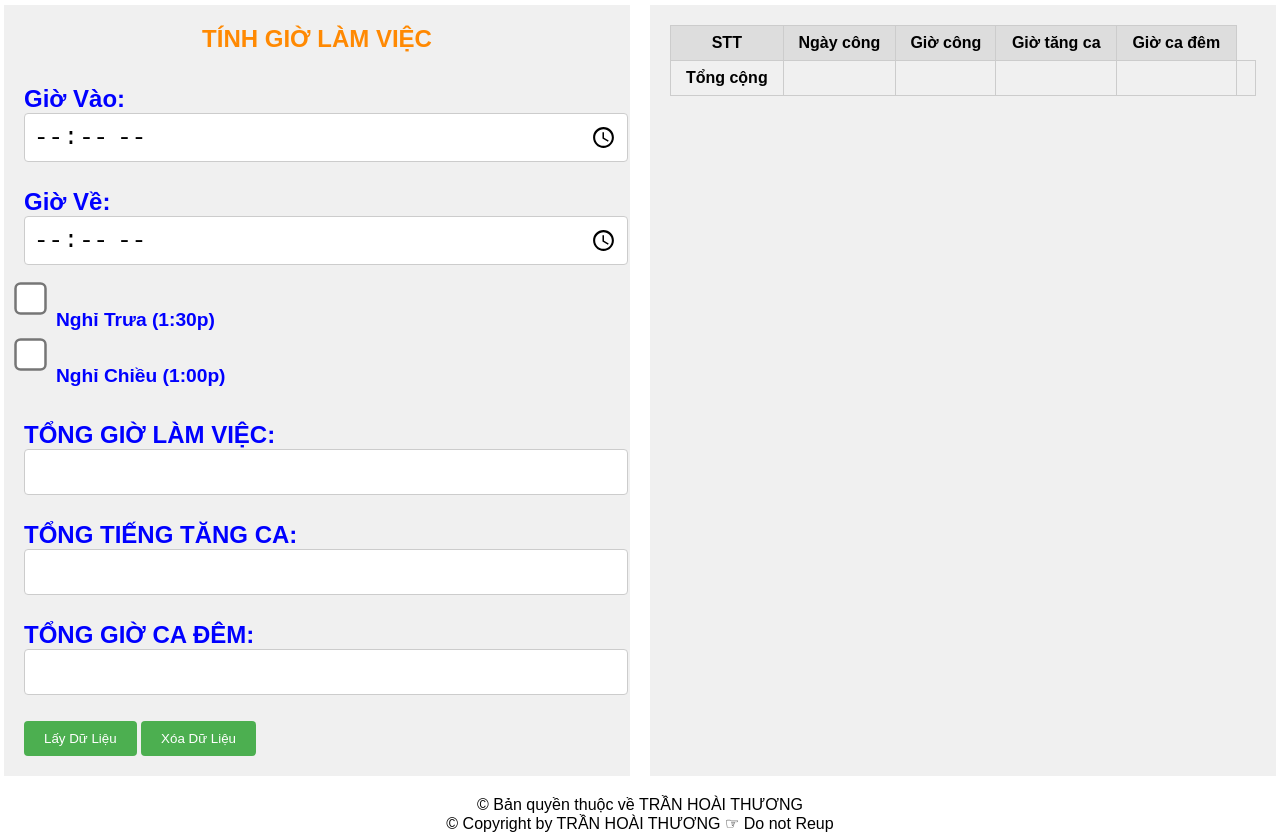
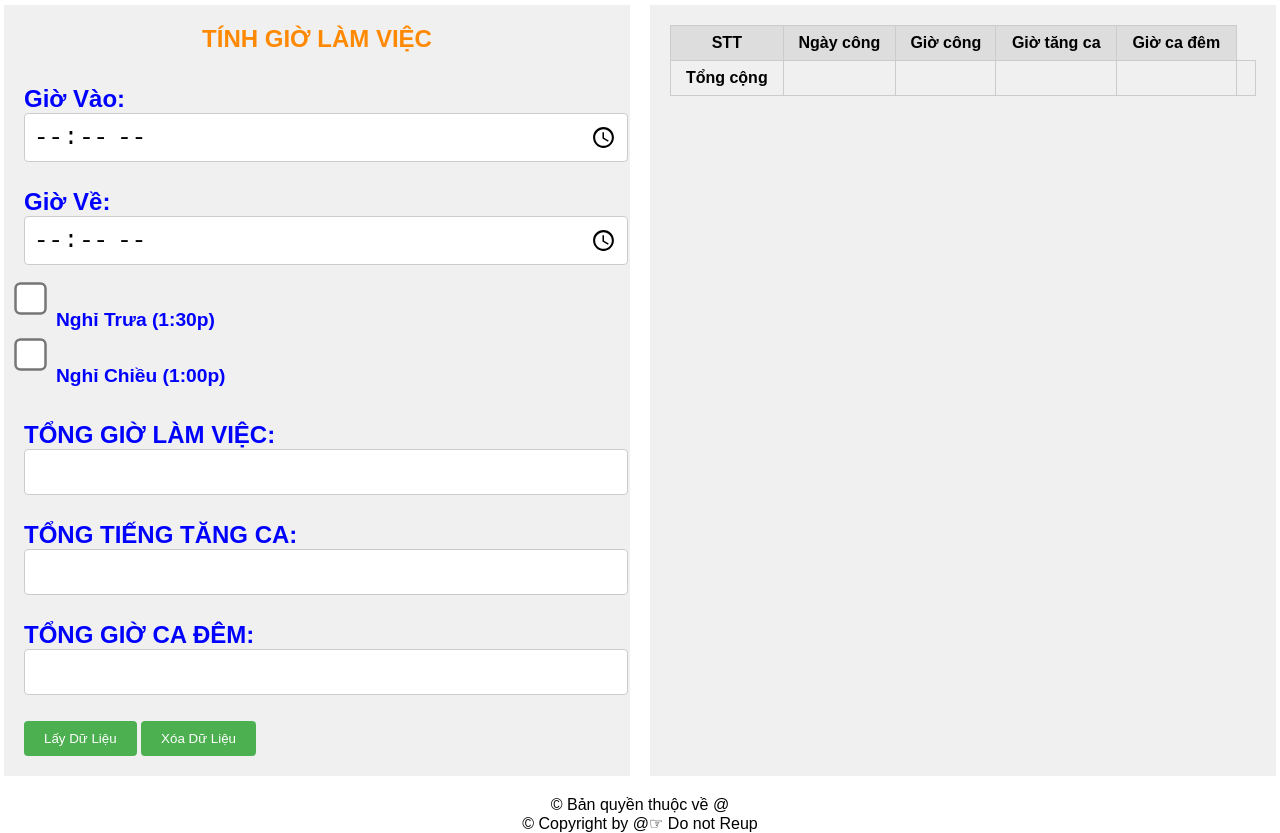
Before and after one commit to A1abaTrap/meme, a plain HTML site: page index.html in a window 1280 px wide. Shown: the part 95-928 px from the top of the page. Drawn offline with Linux system fonts and the light colour scheme.

Commit message:
Update index.html

```diff
--- a/index.html
+++ b/index.html
@@ -3,11 +3,7 @@
 <head>
     <meta charset="UTF-8">
     <title>Calculate Working Hours</title>
-    <!--Link to Bootstrap CSS file-->
-    <!-- <link rel="stylesheet" href="https://maxcdn.bootstrapcdn.com/bootstrap/4.0.0/css/bootstrap.min.css"> -->
-    <!--Link to your custom CSS file-->
     <link rel="stylesheet" href="style.css">
-
 </head>
 <body>
     <img src="./logofull-.png" alt="Logo" class="logo" onclick="location.reload();">
@@ -81,13 +77,9 @@
         </div>
     </div>
     <footer>
-        <p>© Bản quyền thuộc về TRẦN HOÀI THƯƠNG</p>
-        <p>© Copyright by TRẦN HOÀI THƯƠNG ☞ Do not Reup</p>
+        <p>© Bản quyền thuộc về @ </p>
+        <p>© Copyright by @☞ Do not Reup</p>
     </footer>
-    <!--Link to jQuery and Bootstrap JS files-->
-    <!-- <script src="https://code.jquery.com/jquery-3.2.1.slim.min.js"></script>
-    <script src="https://maxcdn.bootstrapcdn.com/bootstrap/4.0.0/js/bootstrap.min.js"></script> -->
-    <!--Link to your JavaScript file-->
     <script src="script.js"></script>
 </body>
 </html>
```
